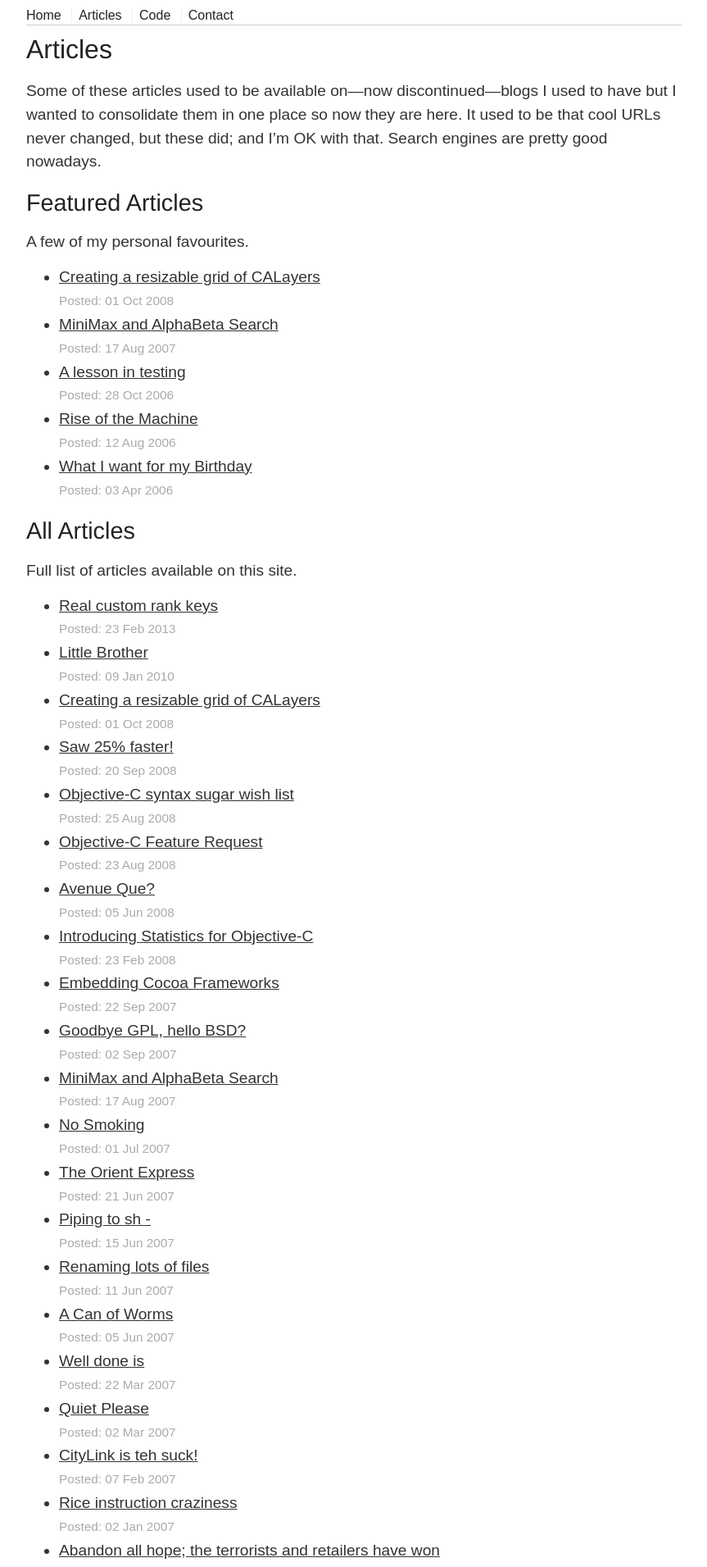
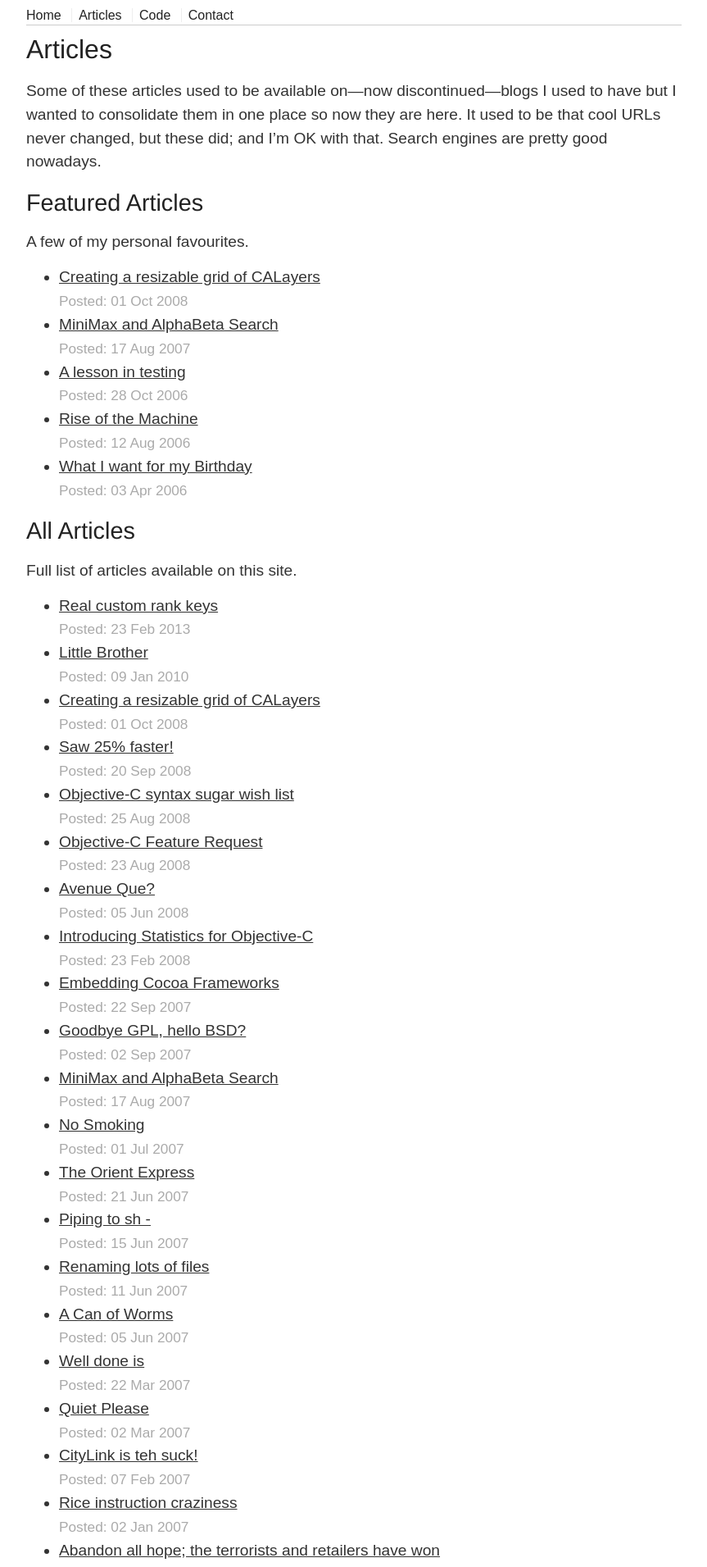
Before and after one commit to stig/www.brautaset.org, a Jekyll site: the page built from articles.md, in a window 1280 px wide. Shown: the top 1911 px of the page at 82% size, without its empty margins (208-1071 px from the left). Built offline with Jekyll 4.4.1, drawn with Linux system fonts in a browser that asks for light colours.

Commit message:
Change text size of date in post listings

```diff
--- a/css/main.css
+++ b/css/main.css
@@ -142,7 +142,7 @@ article {
     margin-right: 0.5em; }
   article ul.posts div.meta {
     color: #aaaaaa;
-    font-size: 80%; }
+    font-size: 90%; }
 
 footer {
   clear: both; }
--- a/css/main.scss
+++ b/css/main.scss
@@ -199,7 +199,7 @@ article {
     ul.posts {
         div.meta {
             color: $aaa;
-            font-size: 80%;
+            font-size: 90%;
         }
     }
 
```
